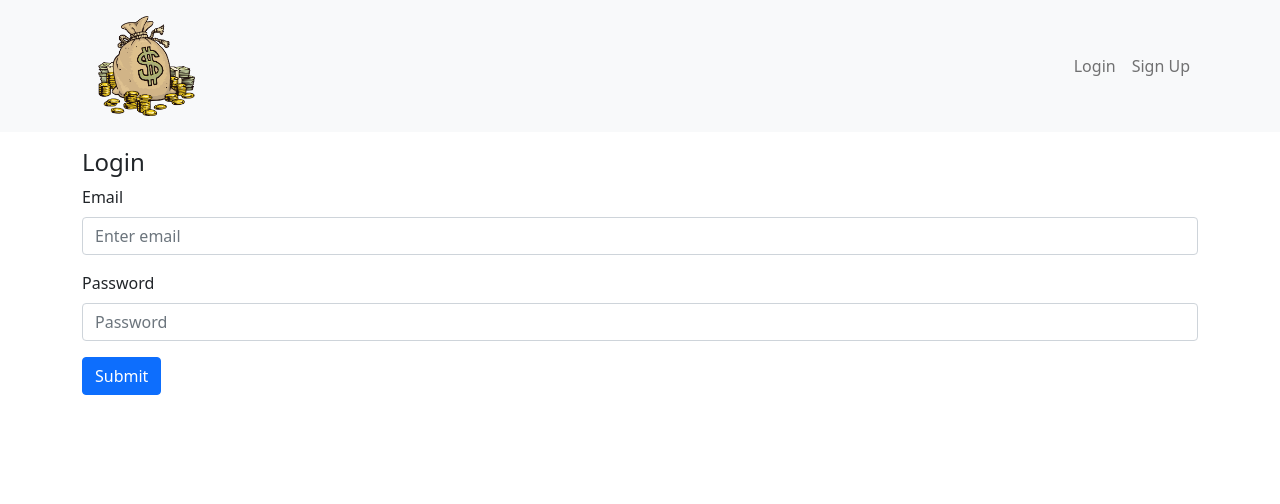
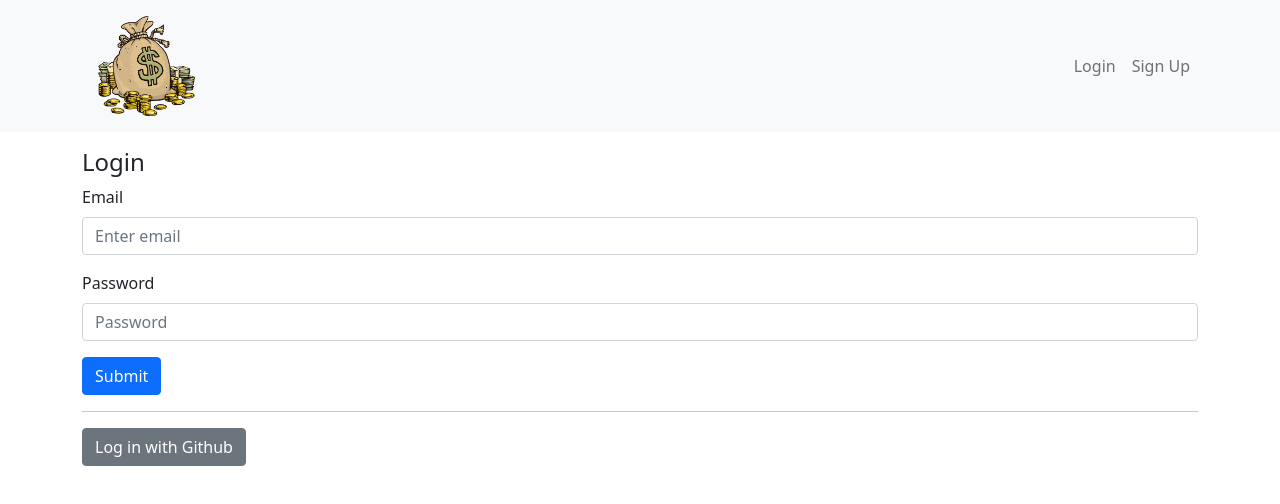
Before and after one commit to Dynamic-Web-Project/Book-keeper, a React (Create React App) app in the folder book_app/: page /login in a window 1280 px wide. Shown: the top 504 px of the page. Built offline with nearby package versions, Linux system fonts and the light colour scheme; no server answers.

Commit message:
GithubLogin

```diff
--- a/book_app/src/contexts/AuthContext.js
+++ b/book_app/src/contexts/AuthContext.js
@@ -1,6 +1,6 @@
 import { setUserId } from 'firebase/analytics';
-import { createUserWithEmailAndPassword, signInWithEmailAndPassword, signOut, onAuthStateChanged } from 'firebase/auth';
-import React, { createContext, useContext, useEffect, useState, useReducer } from 'react';
+import { createUserWithEmailAndPassword, signInWithEmailAndPassword, signInWithPopup,GithubAuthProvider, signOut, onAuthStateChanged } from 'firebase/auth';
+import React, { createContext, useContext, useEffect, useState, useReducer} from 'react';
 import { auth } from '../firebase';
 
 const initialState = {
@@ -44,8 +44,13 @@ export function AuthProvider(props) {
         return unsubscribe;
     }, [])
 
+    const loginWithGithub = () => {
+        const provider = new GithubAuthProvider();
+        return signInWithPopup(auth,provider);
+    }
+
     const value = {
-        currentUser: state.currentUser, login, signup, logout
+        currentUser: state.currentUser, login, signup, logout , loginWithGithub
     }
     return (
         <AuthContext.Provider value={value} {...props} />
--- a/book_app/src/pages/LoginScreen.js
+++ b/book_app/src/pages/LoginScreen.js
@@ -10,7 +10,7 @@ function LoginScreen() {
   const [error, setError] = useState(null);
   const [loading, setloading] = useState(false);
   const history = useNavigate();
-  const { login, currentUser } = useAuth();
+  const { login, currentUser,loginWithGithub } = useAuth();
 
   const handleSubmit = async (event) => {
     event.preventDefault();
@@ -61,6 +61,10 @@ function LoginScreen() {
           Submit
         </Button>
       </Form>
+      <hr />
+      <Button onClick={loginWithGithub} variant="secondary">
+          Log in with Github
+       </Button>
     </>
   );
 }
```
